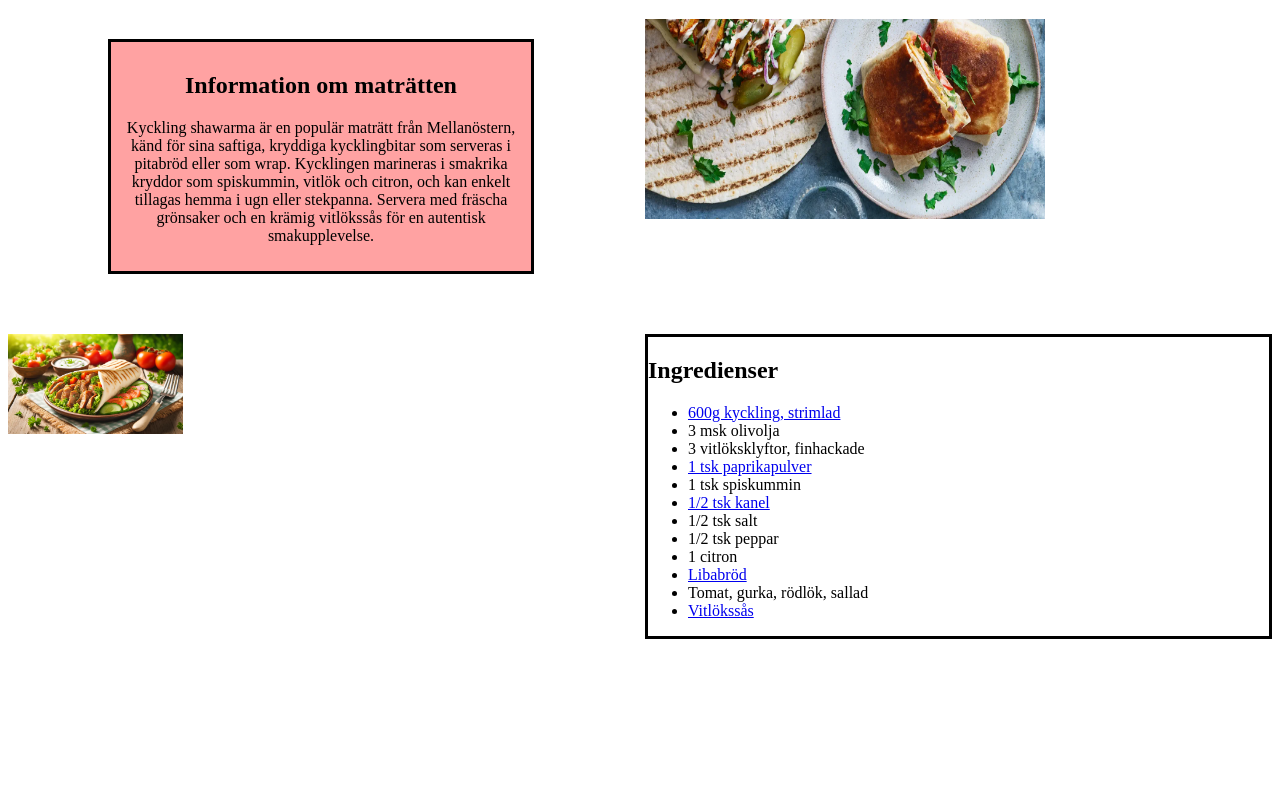
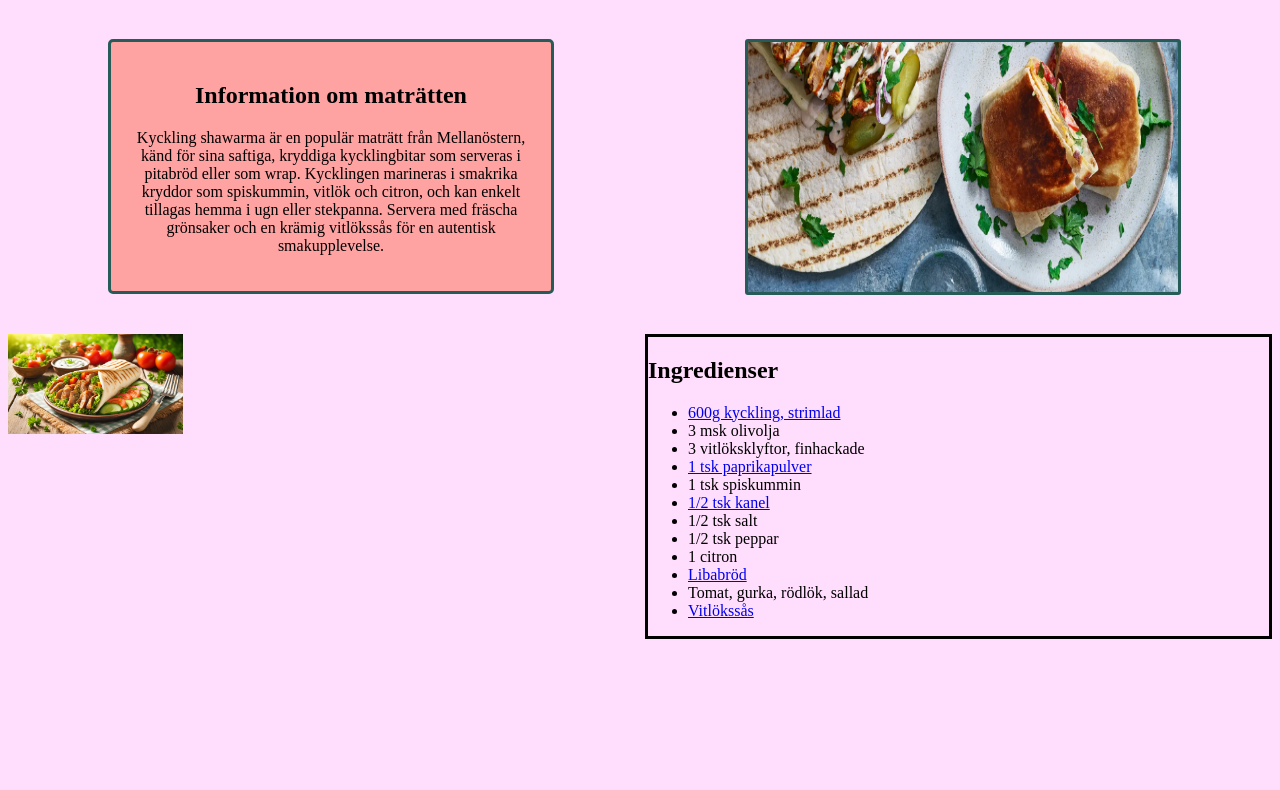
Before and after one commit to JohnnyBattah/Webb_Projekt1, a plain HTML site: page index.html in a window 1280 px wide. Shown: the part 119-909 px from the top of the page. Drawn offline with Linux system fonts and the light colour scheme; a web font is replaced by a local one.

Commit message:
Klar med bild 1

```diff
--- a/index.html
+++ b/index.html
@@ -18,9 +18,8 @@
         <img class="bild-rubrik" src="img/chicken-shawarma-2.webp" alt="Bild på shawarma-stång">
     </Header>
 
-
     <article id="ruta-1">
-        <div id="test">
+        <div id="information">
             <h2><b>Information om maträtten</b></h2>
 
             <p>Kyckling shawarma är en populär maträtt från Mellanöstern, känd för sina saftiga, kryddiga kycklingbitar
--- a/style.css
+++ b/style.css
@@ -3,6 +3,7 @@ body {
     grid-template-columns: 2fr 2fr;
     grid-template-rows: 15vh 20fr 20fr 40fr 10fr;
     gap: 10px;
+    background-color: #FFDDFC;
 }
 
 header {
@@ -35,11 +36,25 @@ header {
     margin-top: 20px;
 }
 
+#information{
+    border: 3px solid #265B58;
+    border-radius: 5px;
+    margin-left: 100px;
+    width: 50%;
+    padding: 20px;
+    background-color: #FFA2A2;
+    width: 400px;
+}
+
 #bild-1 {
     grid-row: 2/3;
     grid-column: 2/3;
-    height: 200px;
-    width: 400px;
+    height: 250px;
+    width: 430px;
+    margin-left: 100px;
+    margin-top: 20px;
+    border: 3px solid #265B58;
+    border-radius: 3px;
 }
 
 #bild-2 {
@@ -51,12 +66,3 @@ header {
 #ruta-2 {
     border: 3px solid black;
 }
-
-#test {
-    border: 3px solid black;
-    margin-left: 100px;
-    width: 50%;
-    padding: 10px;
-    background-color: #FFA2A2;
-    width: 400px;
-}
```
